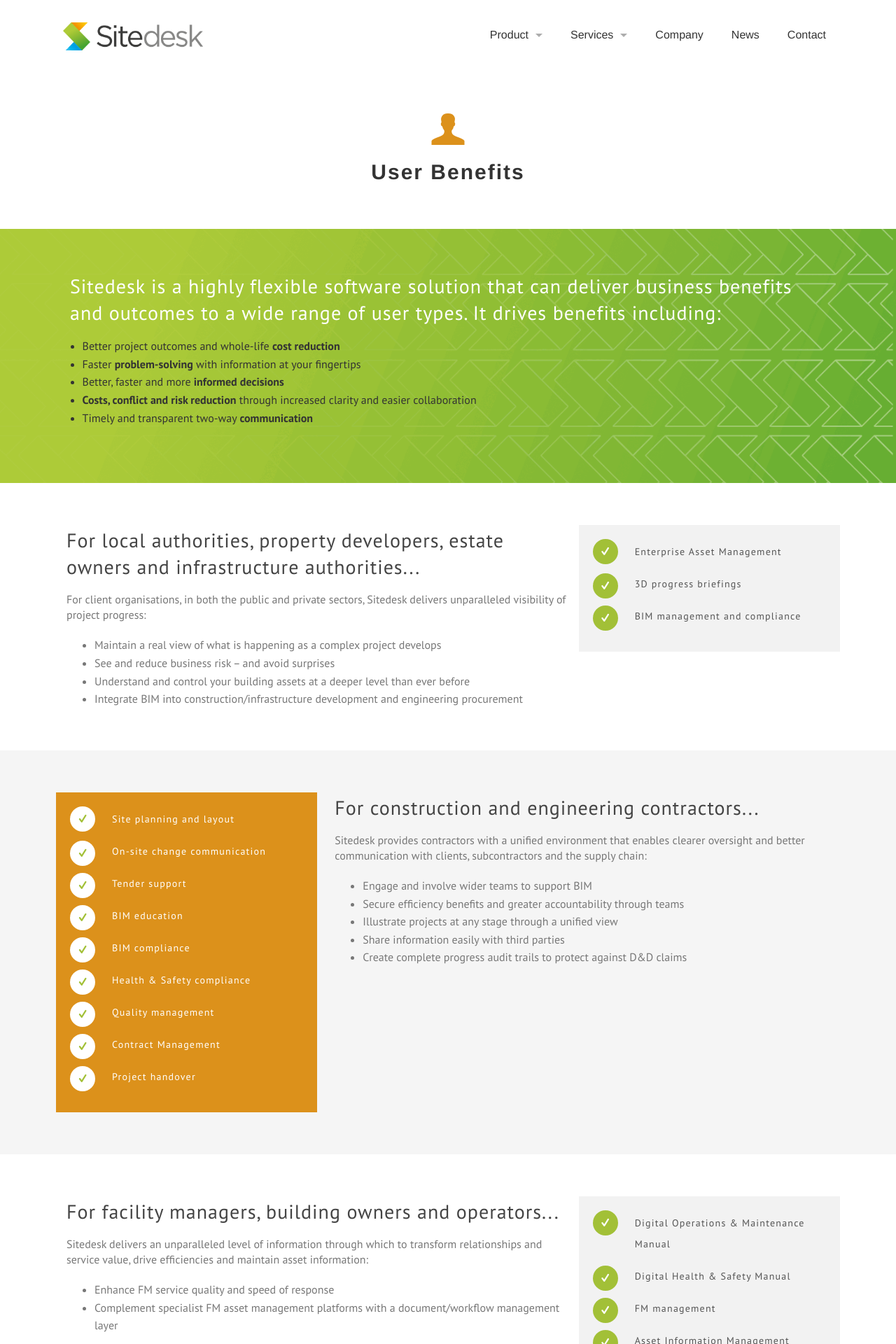
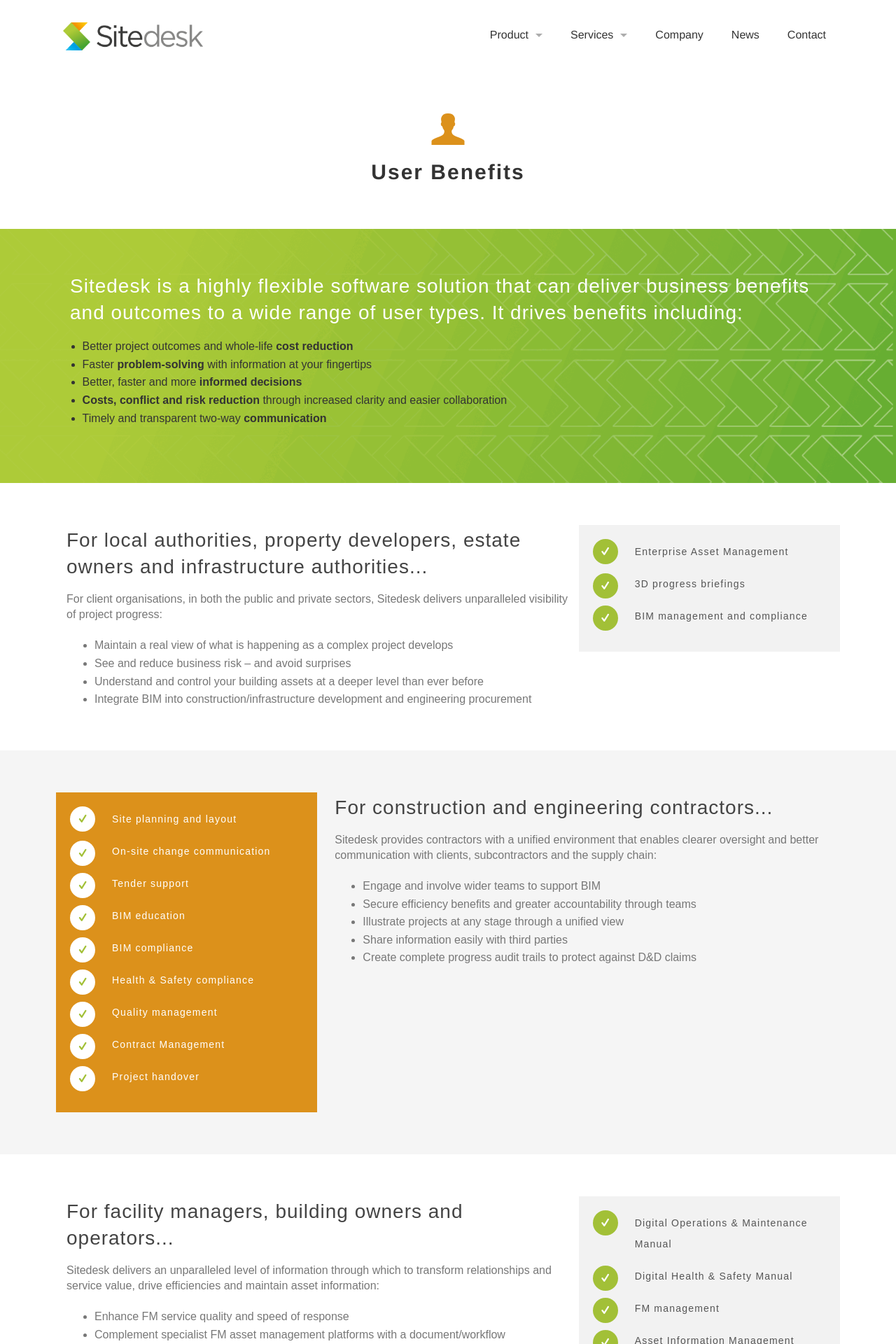
Before and after one commit to zincdesign/sitedesk.github.io, a Jekyll site: the page built from user-benefits.html, in a window 1280 px wide. Shown: the top 1920 px of the page at 70% size. Built offline with Jekyll 4.4.1, drawn with Linux system fonts in a browser that asks for light colours; some web fonts are replaced.

Commit message:
Removed PT-Sans font

```diff
--- a/css/style.css
+++ b/css/style.css
@@ -293,7 +293,6 @@
 }
 .milestone strong {
   font-size: 72px;
-  font-family: "PT sans";
   display: block;
 }
 
@@ -444,7 +443,6 @@
 }
 #comments-form label {
   font-size: 1rem;
-  font-family: "PT sans";
   margin-bottom: 5px;
 }
 
@@ -615,7 +613,6 @@
 }
 ul.gallery li a p {
   color: #dddddd;
-  font-family: "droid serif", georgia;
   font-size: 0.875rem;
   font-style: italic;
 }
@@ -905,7 +902,7 @@
 }
 
 .features, .features-checklist {
-  font-family: 'PT Sans', Arial, Helvetica, sans-serif;
+  font-family: Arial, Helvetica, sans-serif;
 }
 
 .features .columns {
@@ -919,7 +916,7 @@
   font-weight: normal;
   font-size: 14px;
   letter-spacing: 1.2px;
-  font-family: 'PT Sans', Arial, Helvetica, sans-serif;
+  font-family: Arial, Helvetica, sans-serif;
 }
 
 .features-checklist i {
@@ -954,7 +951,7 @@
 
 .user-benefits {
   /*letter-spacing: 1.2px;*/
-  font-family: 'PT Sans', Arial, Helvetica, sans-serif;
+  font-family: Arial, Helvetica, sans-serif;
   font-size: 16px;
   line-height: 22px;
 }
@@ -1011,7 +1008,7 @@
 }
 
 .bullet-indent {
-  font-family: 'PT Sans', Arial, Helvetica, sans-serif;
+  font-family: Arial, Helvetica, sans-serif;
   color: #555;
   text-transform: none;
   font-weight: normal;
```
